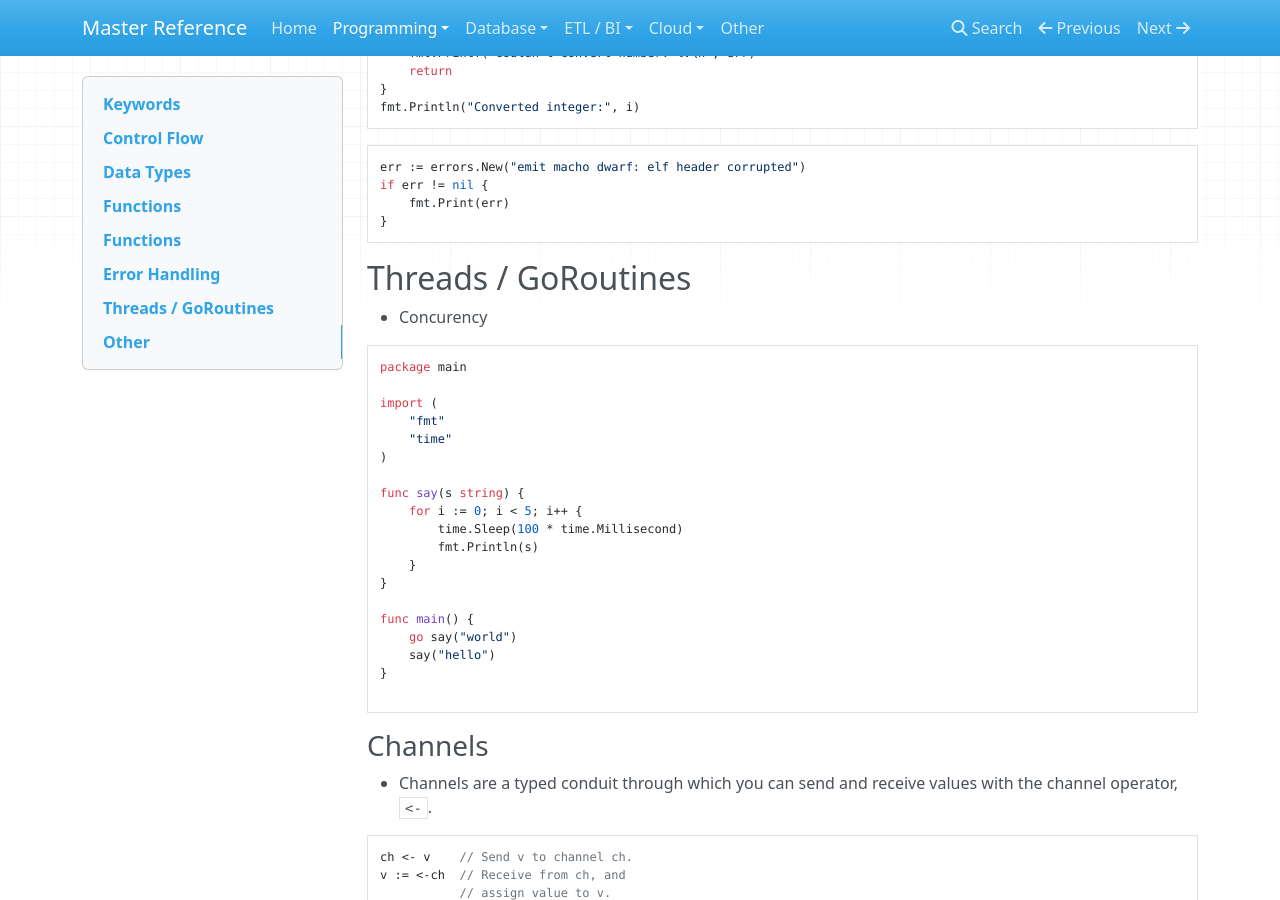
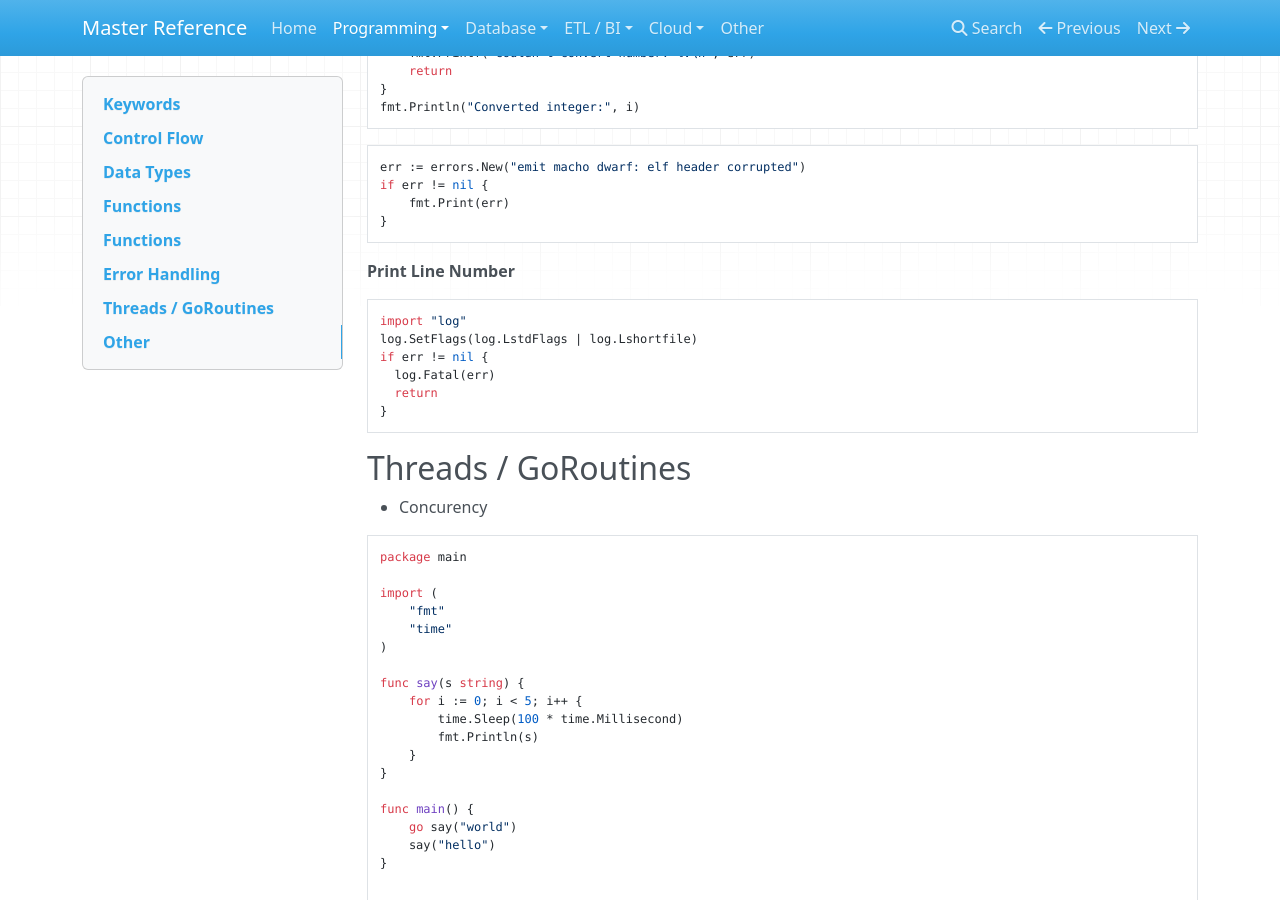
Before and after one commit to flarco/ref-docs, an MkDocs documentation site: the page built from docs/programming/go.md, in a window 1280 px wide and 900 px high, scrolled down 11311 px. Built offline with MkDocs 1.6.1, drawn with Linux system fonts in a browser that asks for light colours; nearby versions of some CDN libraries; old or Windows-style settings are respelled for this version of MkDocs.

Commit message:
Error line number

````diff
--- a/docs/programming/go.md
+++ b/docs/programming/go.md
@@ -599,6 +599,16 @@ if err != nil {
 }
 ```
 
+**Print Line Number**
+```go
+import "log"
+log.SetFlags(log.LstdFlags | log.Lshortfile)
+if err != nil {
+  log.Fatal(err)
+  return
+}
+```
+
 ## Threads / GoRoutines
 - Concurency
 ```go
````
